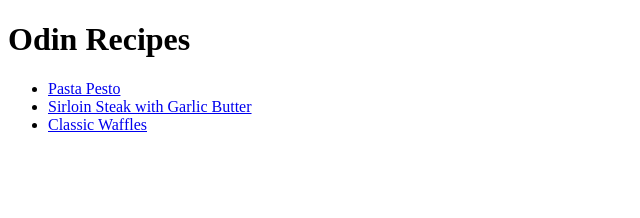
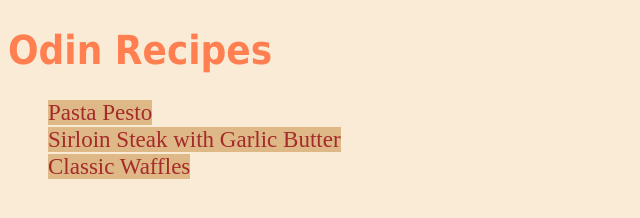
Before and after one commit to SebastianSalvadores/odin-recipes, a plain HTML site: page index.html in a window 1280 px wide. Shown: the whole page, without its empty margins (0-640 px from the left). Drawn offline with Linux system fonts and the light colour scheme.

Commit message:
Create CSS style

```diff
--- a/index.html
+++ b/index.html
@@ -3,6 +3,7 @@
     <head>
         <meta charset="UTF-8">
         <title>Odin Recipes</title>
+        <link rel="stylesheet" href="./styles.css">
     </head>
     <body>
         <h1>Odin Recipes</h1>
--- /dev/null
+++ b/styles.css
@@ -0,0 +1,38 @@
+body {
+    background-color: antiquewhite;
+}
+
+h1, h2{
+    font-family: Tahoma, sans-serif;
+    font-size: 40px;
+    color: coral;
+    font-weight: bold;
+}
+
+h2{
+    font-size: 32px;
+}
+
+
+ul li {
+    list-style: none;
+}
+
+ul li a {
+    text-decoration: none;
+    color: brown;
+    background-color: burlywood;
+    font-size: 23px;
+    font-family: 'Times New Roman', serif;
+}
+
+img {
+    width: 500px;
+    height: auto;
+}
+
+p, li{
+    font-family: Garamond, sans-serif;
+    font-size: 18px;
+    color: darkslategray;
+}
```
Also changed, not shown: recipes/pasta-pesto.html (+1 -0 lines), recipes/sirloin.html (+1 -0 lines), recipes/waffles.html (+1 -0 lines).
